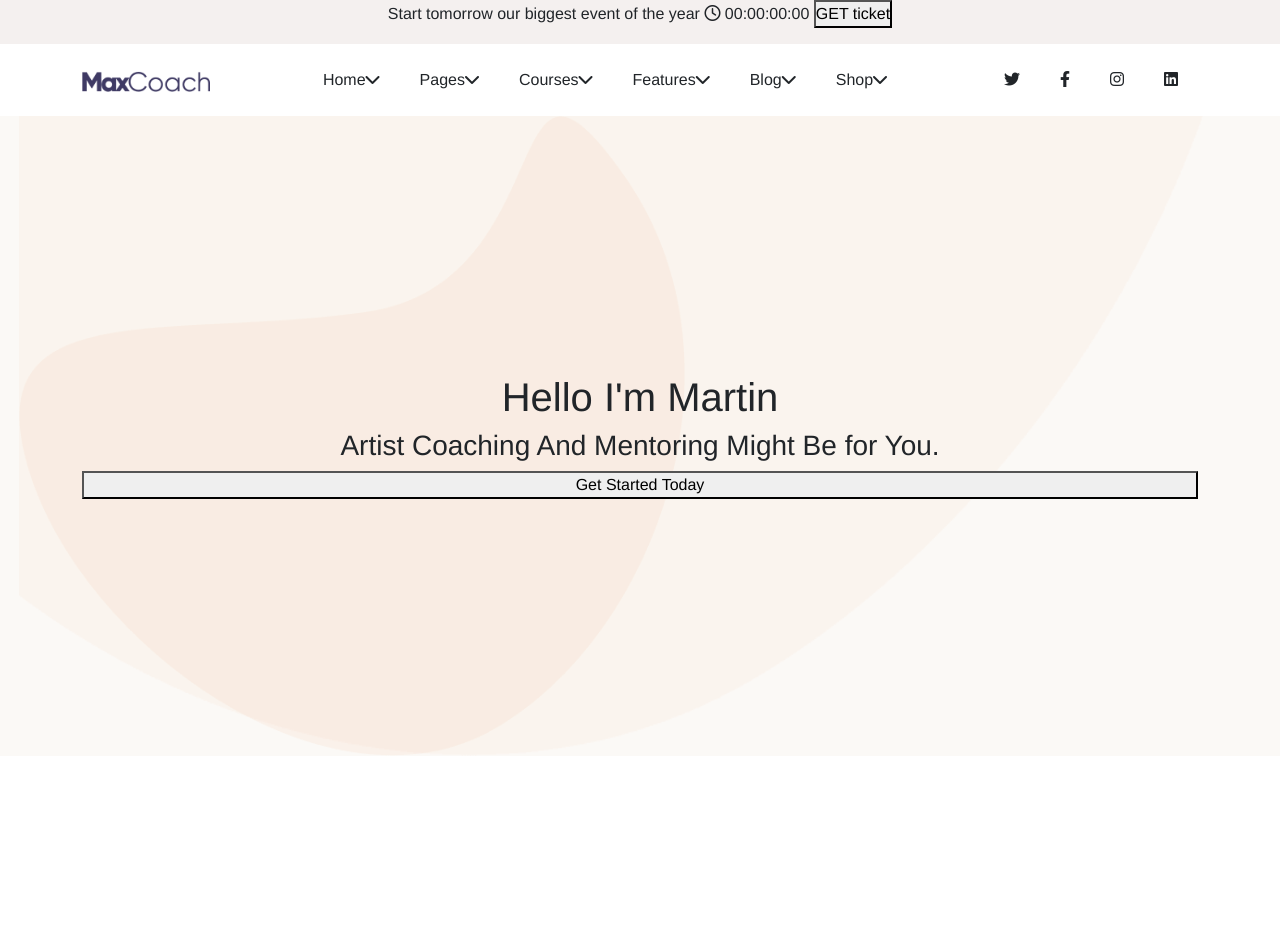
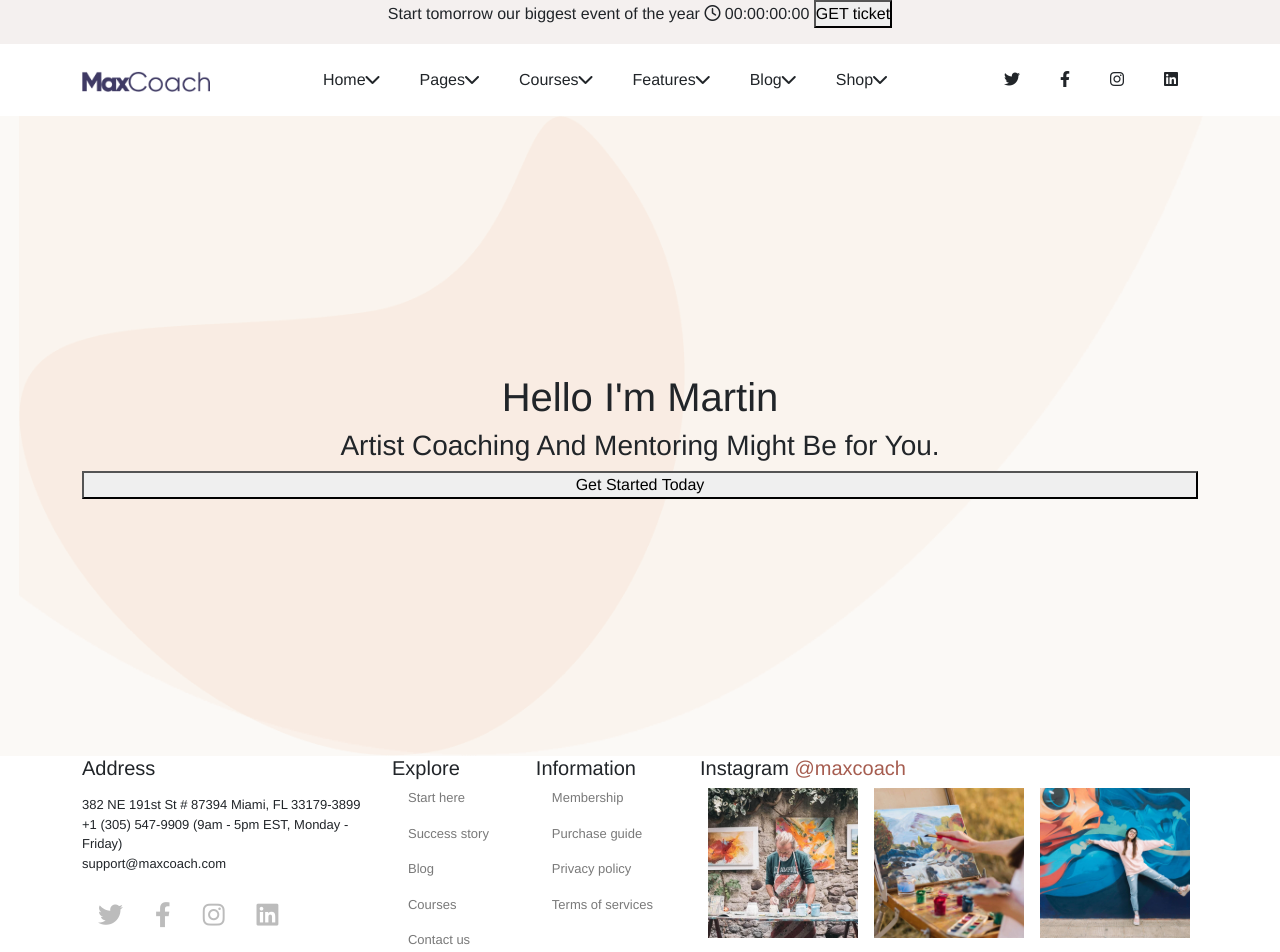
Before and after one commit to GiulsV/proj-html-vuejs, a Vue app: page / in a window 1280 px wide. Shown: the top 952 px of the page. Before the commit the page ends 800 px from the top, so only its background shows below. Built offline with nearby package versions, Linux system fonts and the light colour scheme.

Commit message:
Footer - creati elementi e layout (da completare)

```diff
--- a/src/App.vue
+++ b/src/App.vue
@@ -24,12 +24,8 @@ export default {
 
 <style lang="scss">
 @import '~bootstrap/scss/bootstrap';
+@import '@/assets/style/commons.scss';
 
-*{
-  margin: 0;
-  padding: 0;
-  box-sizing: border-box;
-}
 #app {
   font-family: Avenir, Helvetica, Arial, sans-serif;
   -webkit-font-smoothing: antialiased;
--- a/src/components/FooterComp.vue
+++ b/src/components/FooterComp.vue
@@ -1,24 +1,167 @@
 <template>
-<!-- Footer dinamico-->
-<footer>
+  <!-- Footer dinamico-->
+  <footer>
+    <div class="container d-flex justify-content-between text-dark" id="ms_container">
+    <!-- sezione indirizzo -->
+    <section id="address" class="d-flex flex-wrap">
+      <h5>Address</h5>
+      <p>382 NE 191st St # 87394 Miami, FL 33179-3899 <br>
+      +1 (305) 547-9909 (9am - 5pm EST, Monday - Friday) <br>
+      support@maxcoach.com </p>
 
-    <!-- sezione indirizzo -->
+      <div class="d-flex">
+        <ul class="list-group list-group-horizontal ">
+          <li class="list-group-item border-0">
+            <a class="ms_social_icon" href="#">
+              <i class="fab fa-twitter border-0"></i>
+            </a>
+          </li>
+          <li class="list-group-item border-0">
+            <a class="ms_social_icon" href="#">
+              <i class="fab fa-facebook-f"></i>
+            </a>
+          </li>
+          <li class="list-group-item border-0">
+            <a class="ms_social_icon" href="#">
+              <i class="fab fa-instagram"></i>
+            </a>
+          </li>
+          <li class="list-group-item border-0">
+            <a class="ms_social_icon" href="#">
+              <i class="fab fa-linkedin"></i>
+            </a>
+          </li>
+        </ul>
+      </div>
+    </section>
 
     <!-- sezione explore -->
+    <div class="ms_list">
+      <h5>Explore</h5>
+      <ul class="list-group">
+        <li class="list-group-item border-0" v-for="(link, index) in exploreLink" :key="index">
+          <a :href="link.src" class="">
+            {{ link.label }}
+          </a>
+        </li>
+      </ul>
+    </div>
     <!-- sezione info -->
+    <div class="ms_list">
+      <h5>Information</h5>
+      <ul class="list-group">
+        <li class="list-group-item border-0" v-for="(link, i) in infoLink" :key="i">
+          <a :href="link.src" class="">
+            {{ link.label }}
+          </a>
+        </li>
+      </ul>
+    </div>
 
-    <!-- sezione Social -->
+    <!-- sezione Instagram -->
 
+    <div class="d-flex flex-column ">
+      <h5>Instagram <a href="#" id="link_insta">@maxcoach</a></h5>
+      <ul class="list-group list-group-horizontal">
+        <li class="list-group-item border-0 p-2" v-for="(link, y) in imageLink" :key="y">
+            <img :src="link.img" :alt="link.alt" class="insta_img">
+        </li>
+      </ul>
+    </div>
+</div>
     <!-- copyrigth -->
-
-</footer>
-<!-- fine footer -->
+  </footer>
+  <!-- fine footer -->
 </template>
 
 <script>
+export default {
+  name: "NavBar",
+  data() {
+    return {
+      exploreLink: [
+        {
+          label: "Start here",
+          src: "#",
+        },
+        {
+          label: "Success story",
+          src: "#",
+        },
+        {
+          label: "Blog",
+          src: "#",
+        },
+        {
+          label: "Courses",
+          src: "#",
+        },
+        {
+          label: "Contact us",
+          src: "#",
+        },
+      ],
+      infoLink: [
+        {
+          label: "Membership",
+          src: "#",
+        },
+        {
+          label: "Purchase guide",
+          src: "#",
+        },
+        {
+          label: "Privacy policy",
+          src: "#",
+        },
+        {
+          label: "Terms of services",
+          src: "#",
+        },
+      ],
+      imageLink: [
+            {
+                img: require('@/assets/images/Insta/120084500_197897808368764_8114555493043279565_n.jpg'),
+                alt: "Insta img",
 
+            },
+            {
+                img: require('@/assets/images/Insta/120012142_177596140500760_8623485824101406058_n.jpg'),
+                alt: "Insta img",
+
+            },
+            {
+                img: require('@/assets/images/Insta/120099363_364334431619755_7198812647386067017_n.jpg'),
+                alt: "Insta img",
+
+            }
+      ],
+    };
+  },
+};
 </script>
 
 <style lang="scss" scoped>
+@import "../assets/style/_commons.scss";
+@import "../assets/style/_variables.scss";
+#ms_container{
+    flex-basis: calc(100% / 4);
+    font-size: small;
+    color: #797979;
+}
+#address{
+    width: 25%;
+    // color: black;
 
+}
+.insta_img{
+    width: 150px;
+}
+.ms_social_icon{
+    color: #BCBCBC;
+    font-size: 25px;
+}
+#link_insta{
+    color: #A65D50;
+}
 </style>
```
